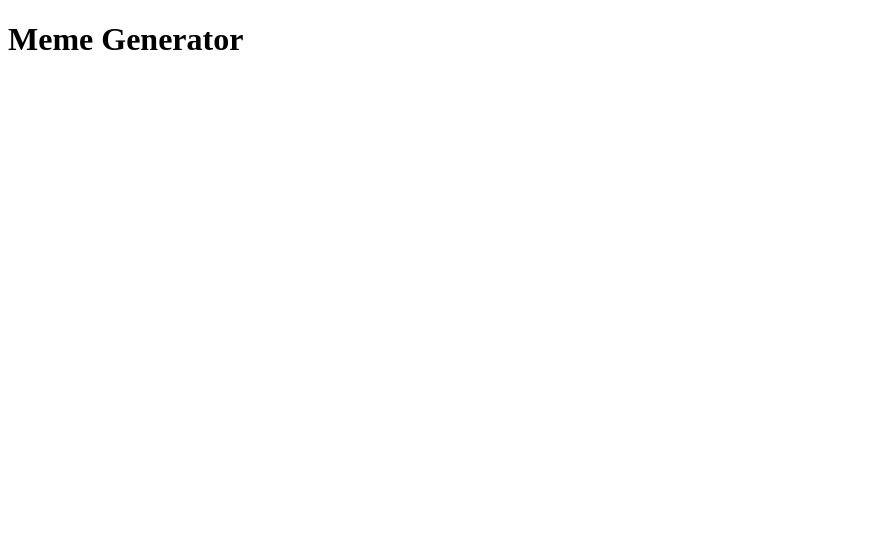
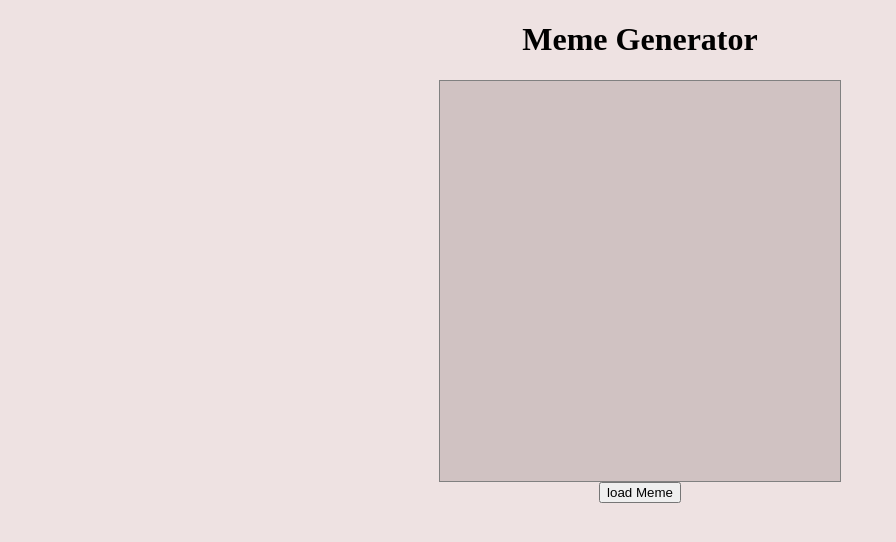
Before and after one commit to Elay5/-Meme-Generator, a plain HTML site: page index.html in a window 1280 px wide. Shown: the whole page, without its empty margins (0-896 px from the left). Drawn offline with Linux system fonts and the light colour scheme.

Commit message:
Add files via upload

```diff
--- a/index.html
+++ b/index.html
@@ -1,5 +1,6 @@
 <!DOCTYPE html>
 <html lang="en">
+
 <head>
     <meta charset="UTF-8">
     <meta name="viewport" content="width=device-width, initial-scale=1.0">
@@ -7,17 +8,26 @@
 
     <title>meme generator</title>
 </head>
-<body>
-<h1>Meme Generator</h1>
+
+<body onload="onInit()">
+    <h1>Meme Generator</h1>
     <section class="gallery">
 
     </section>
 
     <section class="editor">
+        <div class="canvas-container">
+            <canvas id="my-canvas" width="400" height="400"></canvas>
+        </div>
 
+        <button onclick="renderMeme()">load Meme</button>
     </section>
 
 
     <script src="js/main.js"></script>
+    <script src="js/service/meme.service.js"></script>
+    <script src="js/controllers/meme.controller.js"></script>
+
 </body>
+
 </html>
--- /dev/null
+++ b/js/controllers/meme.controller.js
@@ -0,0 +1,29 @@
+'use strict'
+function onInit() {
+    gElCanvas = document.getElementById('my-canvas')
+    gCtx = gElCanvas.getContext('2d')
+    console.log(gMeme.lines[0].txt)
+
+}
+
+function renderMeme() {
+    const meme= getMeme()
+
+    const elImg = new Image()
+    elImg.src = 'img/meme-imgs (square)/1.jpg'
+
+    // Draw the image on the canvas only when it's ready
+
+    elImg.onload = () => { gCtx.drawImage(elImg, 0, 0, gElCanvas.width, gElCanvas.height)
+
+        gCtx.fillStyle = meme.lines[0].color
+        gCtx.font= 'bold 30px ariel'
+        gCtx.fillText(meme.lines[0].txt, 50, 65)
+
+
+    }
+
+    // var canvas = document.getElementById('idCanvas');
+    // var dataURL = canvas.toDataURL();
+
+}
--- a/js/main.js
+++ b/js/main.js
@@ -0,0 +1,3 @@
+'use strict'
+var gElCanvas
+var gCtx
--- a/js/service/meme.service.js
+++ b/js/service/meme.service.js
@@ -1,6 +1,7 @@
 'use strict'
 
-var gImgs = [{id: 1, url: 'img/1.jpg', keywords: ['funny', 'cat']}]
+// var gImgs = [{ id: 1, url: 'img/1.jpg', keywords: ['funny', 'cat'] }]
+
 var gMeme = {
     selectedImgId: 5,
     selectedLineIdx: 0,
@@ -12,4 +13,10 @@ var gMeme = {
         }
     ]
 }
-var gKeywordSearchCountMap = {'funny': 12,'cat': 16, 'baby': 2}
+
+var gKeywordSearchCountMap = { 'funny': 12, 'cat': 16, 'baby': 2 }
+
+
+function getMeme() {
+return gMeme
+}
--- a/style/main.css
+++ b/style/main.css
@@ -0,0 +1,18 @@
+*{
+    box-sizing: border-box;
+}
+
+body{
+    background-color: #eee2e2;
+    text-align: center;
+}
+
+.canvas-container{
+    display:flex;
+    justify-content: center;
+}
+
+canvas{
+    background-color: rgb(208, 194, 194);
+    border: 1px grey solid;
+}
```
Lines whose indentation alone changed are shown as unchanged.
